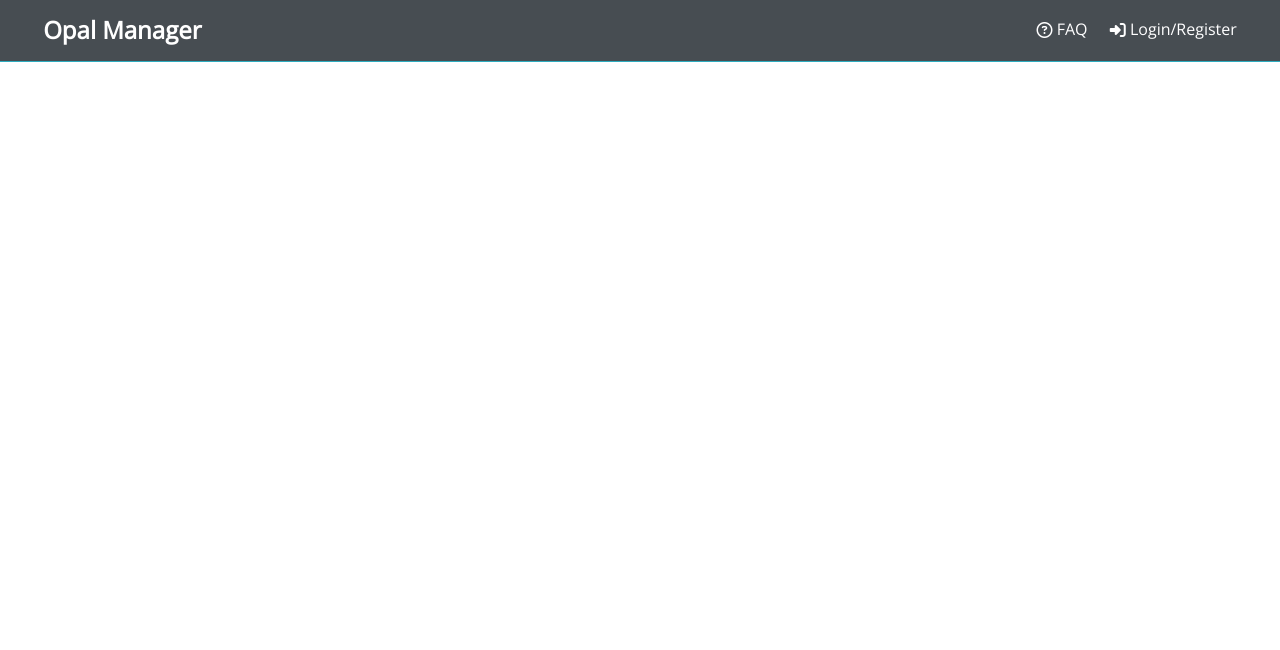
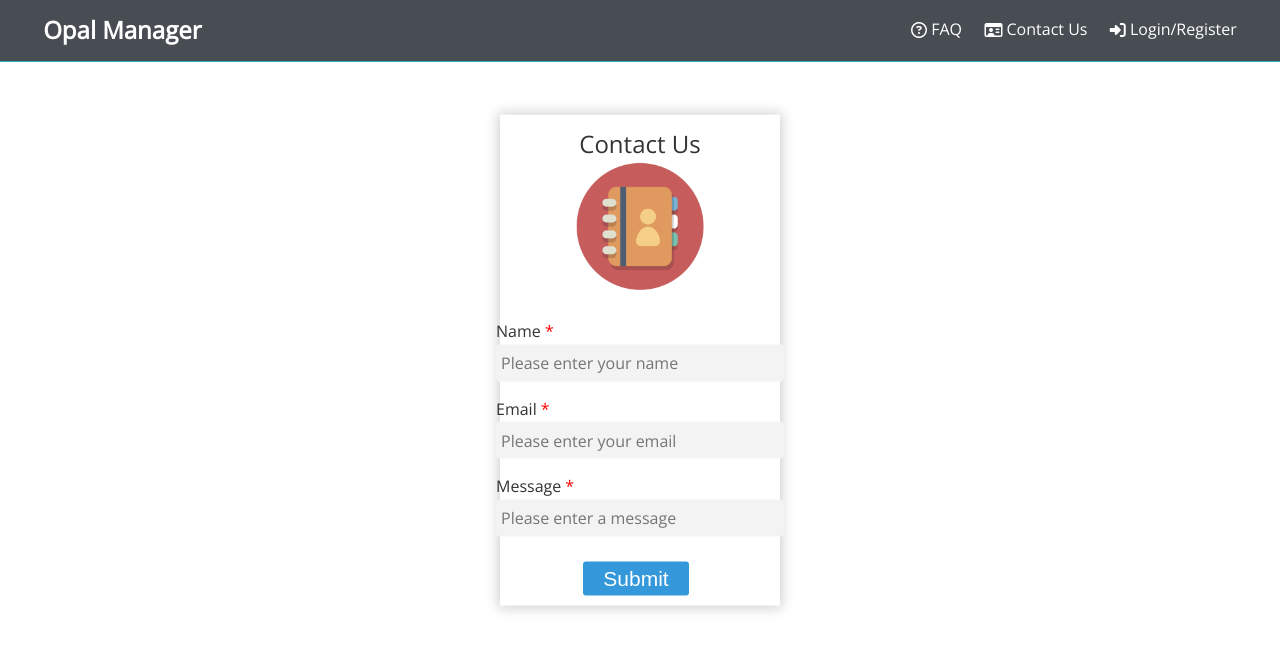
Before and after one commit to dsingo/asd-project, a React (Create React App) app in the folder frontend/: page /contactus in a window 1280 px wide. Shown: the top 650 px of the page. Built offline with nearby package versions, Linux system fonts and the light colour scheme; no server answers.

Commit message:
Contact Us
Added a contact us form and set up the ability for users to fill in the form and send an email to us

```diff
--- a/frontend/package.json
+++ b/frontend/package.json
@@ -10,6 +10,7 @@
     "axios": "^0.20.0",
     "bcryptjs": "^2.4.3",
     "config": "^3.3.1",
+    "emailjs-com": "^2.6.3",
     "express": "^4.17.1",
     "express-validator": "^6.6.1",
     "jsonwebtoken": "^8.5.1",
--- a/frontend/src/App.jsx
+++ b/frontend/src/App.jsx
@@ -12,6 +12,7 @@ import PrivateRoute from './components/routing/PrivateRoute';
 import EditEmail from './components/layout/EditEmail';
 import EditPassword from './components/layout/EditPassword';
 import FAQ from './components/layout/FAQ';
+import Contact from './components/layout/Contact';
 
 //Redux
 import { Provider } from "react-redux";
@@ -40,6 +41,7 @@ const App = () => {
               <PrivateRoute exact path="/editemail" component={EditEmail} />
               <PrivateRoute exact path="/editpassword" component={EditPassword} />
               <Route exact path="/faq" component={FAQ} />
+              <Route exact path="/contactus" component={Contact} />
             </Switch>
           </section>
         </Fragment>
--- /dev/null
+++ b/frontend/src/components/layout/Contact.js
@@ -0,0 +1,100 @@
+import React, { useState } from "react";
+import "./Contact.scss";
+import { init } from "emailjs-com";
+import emailjs from "emailjs-com";
+import { setAlert } from "../../actions/alert";
+import { connect } from "react-redux";
+import PropTypes from "prop-types";
+import contactImg from '../../Images/Contact-Icon.png'
+init("user_ZQAqaOwmGadY9M30GdsZp");
+
+const Contact = ({ setAlert }) => {
+  const [formData, setFormData] = useState({
+    name: "",
+    message: "",
+    email: "",
+  });
+
+  const { name, message, email } = formData;
+
+  const onChange = (e) =>
+    setFormData({ ...formData, [e.target.name]: e.target.value });
+
+  const onSubmit = async (e) => {
+    e.preventDefault();
+    emailjs.send("service_1br1vws", "template_sq4cs9n", {
+      from_name: name,
+      message: message,
+      from_email: email,
+    });
+    setAlert("Your email has been sent successfully", "success");
+  };
+
+  return (
+    <div className="contact">
+      <div className="rect">
+        <form className="base-rect" onSubmit={(e) => onSubmit(e)}>
+          <div className="heading">Contact Us</div>
+          <div className="image">
+            <img className="image" src={contactImg} alt="Register Form Icon" />
+          </div>
+          <div className="content">
+            <div className="form">
+              <div className="form-group">
+                <label>
+                  Name<span> *</span>
+                </label>
+                <input
+                  className="input"
+                  type="text"
+                  name="name"
+                  placeholder="Please enter your name"
+                  value={name}
+                  onChange={(e) => onChange(e)}
+                  required
+                />
+                <label>
+                  Email<span> *</span>
+                </label>
+                <input
+                  className="input"
+                  type="email"
+                  name="email"
+                  placeholder="Please enter your email"
+                  value={email}
+                  onChange={(e) => onChange(e)}
+                  required
+                />
+                <label>
+                  Message<span> *</span>
+                </label>
+                <input
+                  className="input"
+                  type="text"
+                  name="message"
+                  placeholder="Please enter a message"
+                  value={message}
+                  onChange={(e) => onChange(e)}
+                  required
+                />
+              </div>
+            </div>
+          </div>
+          <div className="footer">
+            <button type="submit" className="btn">
+              Submit
+            </button>
+          </div>
+        </form>
+      </div>
+    </div>
+  );
+};
+
+Contact.propTypes = {
+  setAlert: PropTypes.func.isRequired,
+};
+
+const mapStateToProps = (state) => ({});
+
+export default connect(mapStateToProps, { setAlert })(Contact);
--- /dev/null
+++ b/frontend/src/components/layout/Contact.scss
@@ -0,0 +1,21 @@
+span {
+    color: red;
+}
+
+.image {
+    width: 8em;
+    margin-left: auto;
+    margin-right: auto;
+}
+
+.contact {
+    justify-content: center;
+    align-items: center;
+    position: absolute;
+    top: 45%;
+    z-index: 99;
+    left: 50%;
+    -ms-transform: translate(-50%, -50%);
+    transform: translate(-50%, -50%);
+    width: 25%;
+}
--- a/frontend/src/components/layout/Navbar.js
+++ b/frontend/src/components/layout/Navbar.js
@@ -15,6 +15,9 @@ const Navbar = ({ auth: { isAuthenticated, loading }, logout }) => {
         <Link to="/faq" >
           <i class="far fa-question-circle"></i> FAQ
         </Link>
+        <Link to="/contactus" >
+          <i class="far fa-id-card"></i> Contact Us
+        </Link>
         <Link to="/login" onClick={logout}>
           <i className="fas fa-sign-out-alt"></i> Logout
         </Link>
@@ -27,6 +30,9 @@ const Navbar = ({ auth: { isAuthenticated, loading }, logout }) => {
       <li>
         <Link to="/faq" >
           <i class="far fa-question-circle"></i> FAQ
+        </Link>
+        <Link to="/contactus" >
+          <i class="far fa-id-card"></i> Contact Us
         </Link>
         <Link to="/login">
           <i class="fas fa-sign-in-alt"></i> Login/Register
--- a/package.json
+++ b/package.json
@@ -14,6 +14,7 @@
     "body-parser": "^1.18.3",
     "config": "^3.3.1",
     "dotenv": "^8.2.0",
+    "emailjs-com": "^2.6.3",
     "express": "^4.17.1",
     "express-validator": "^6.6.1",
     "jsonwebtoken": "^8.5.1",
```
Also changed, not shown: frontend/src/Images/Contact-Icon.png (added), 1 other file (tests, documents, lock files or other folders).
